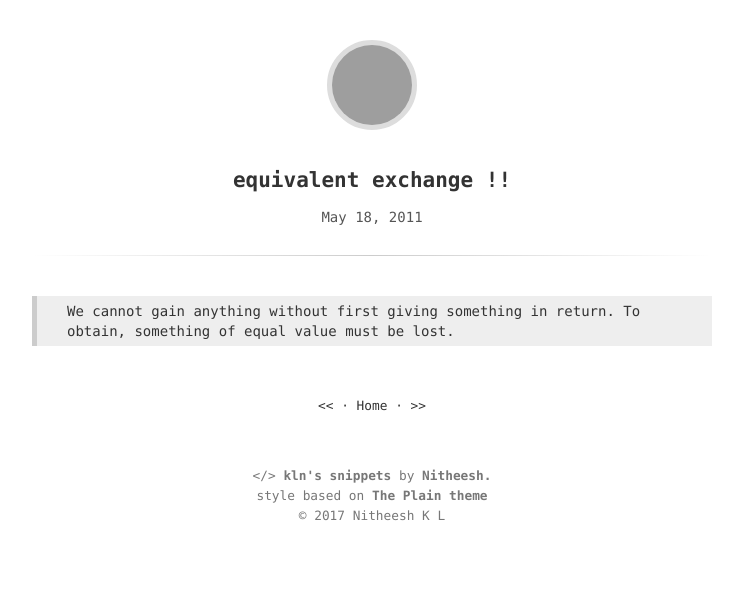
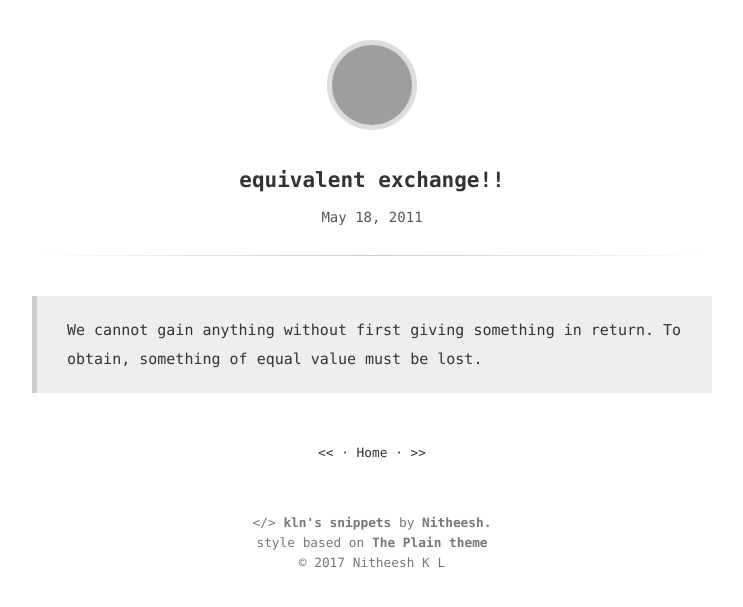
Before and after one commit to nitheeshkl/nitheeshkl.github.io, a Jekyll site: the page built from _posts/2011-05-18-we-cannot-obtain-anything-without-first-giving.markdown, in a window 1280 px wide, cut to the strip 0-607 px from the top of the page. Shown: the whole strip, without its empty margins (268-1011 px from the left). Built offline with Jekyll 4.4.1, drawn with Linux system fonts in a browser that asks for light colours; grey boxes are pictures that could not be loaded.

Commit message:
fix equivalent exchange quote
Signed-off-by: Nitheesh K L <nitheesh.k.l@intel.com>

```diff
--- a/_posts/2011-05-18-we-cannot-obtain-anything-without-first-giving.markdown
+++ b/_posts/2011-05-18-we-cannot-obtain-anything-without-first-giving.markdown
@@ -5,7 +5,7 @@ date: 2011-05-18 17:02:13+00:00
 layout: post
 link: https://klnitheesh.wordpress.com/2011/05/18/we-cannot-obtain-anything-without-first-giving/
 slug: we-cannot-obtain-anything-without-first-giving
-title: equivalent exchange !!
+title: equivalent exchange!!
 wordpress_id: 66
 post_format:
 - Quote
@@ -13,4 +13,4 @@ tags:
 - thoughts
 ---
 
-<blockquote>We cannot gain anything without first giving something in return. To obtain, something of equal value must be lost.</blockquote>
+> We cannot gain anything without first giving something in return. To obtain, something of equal value must be lost.
```
